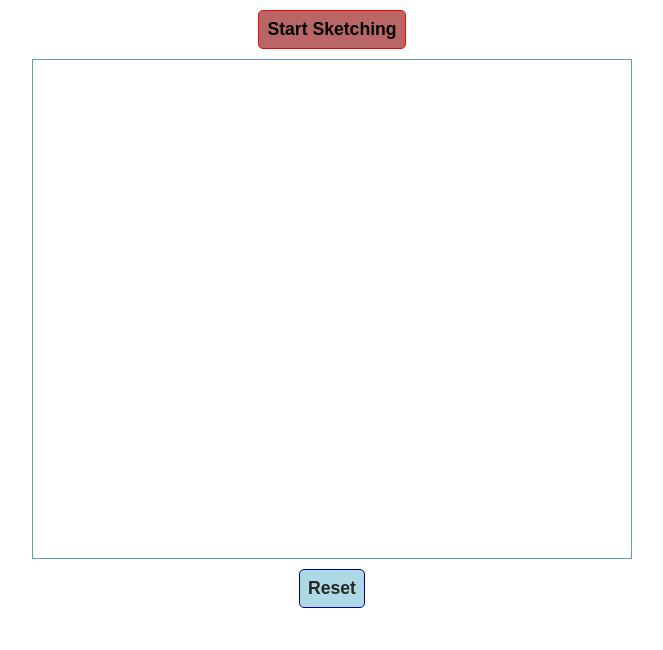
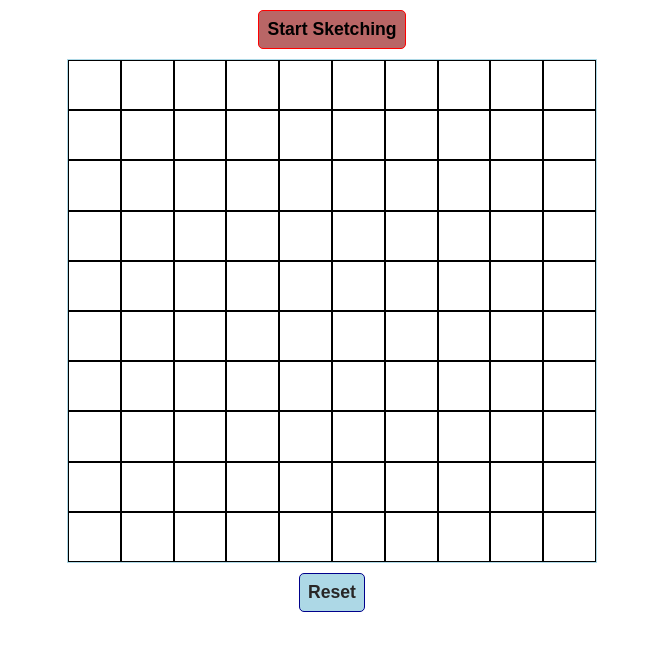
Before and after one commit to zondiMaqina/Etch-a-Sketch, a plain HTML site: page index.html in a window 1280 px wide. Both pictures are taken after a click on the button "Start Sketching". Shown: the whole page, without its empty margins (308-971 px from the left). Drawn offline with Linux system fonts and the light colour scheme.

Commit message:
adjust flex items

```diff
--- a/style.css
+++ b/style.css
@@ -5,11 +5,11 @@
 }
 
 body{
-    min-height: 100vh;
     padding: 10px;
     display: flex;
     gap: 10px;
     flex-direction: column;
+    align-items: center;
 }
 
 button{
@@ -25,10 +25,20 @@ button{
 .container{
     display: flex;
     flex-wrap: wrap;
-    min-width: 600px;
-    min-height: 500px;
-    border: 1px solid #669bbc;
+    min-width: 530px;
+    height: 504px;
+    border: 1px solid #395769;
     margin: 0 auto;
+    border: 1px solid lightblue;
+}
+
+.container div{
+    display: inline;
+    width: 10%;
+    height: 10%;
+    flex-grow: 1;
+    flex-shrink: 2;
+    border: 1px solid;
 }
 
 #sketch{
```
